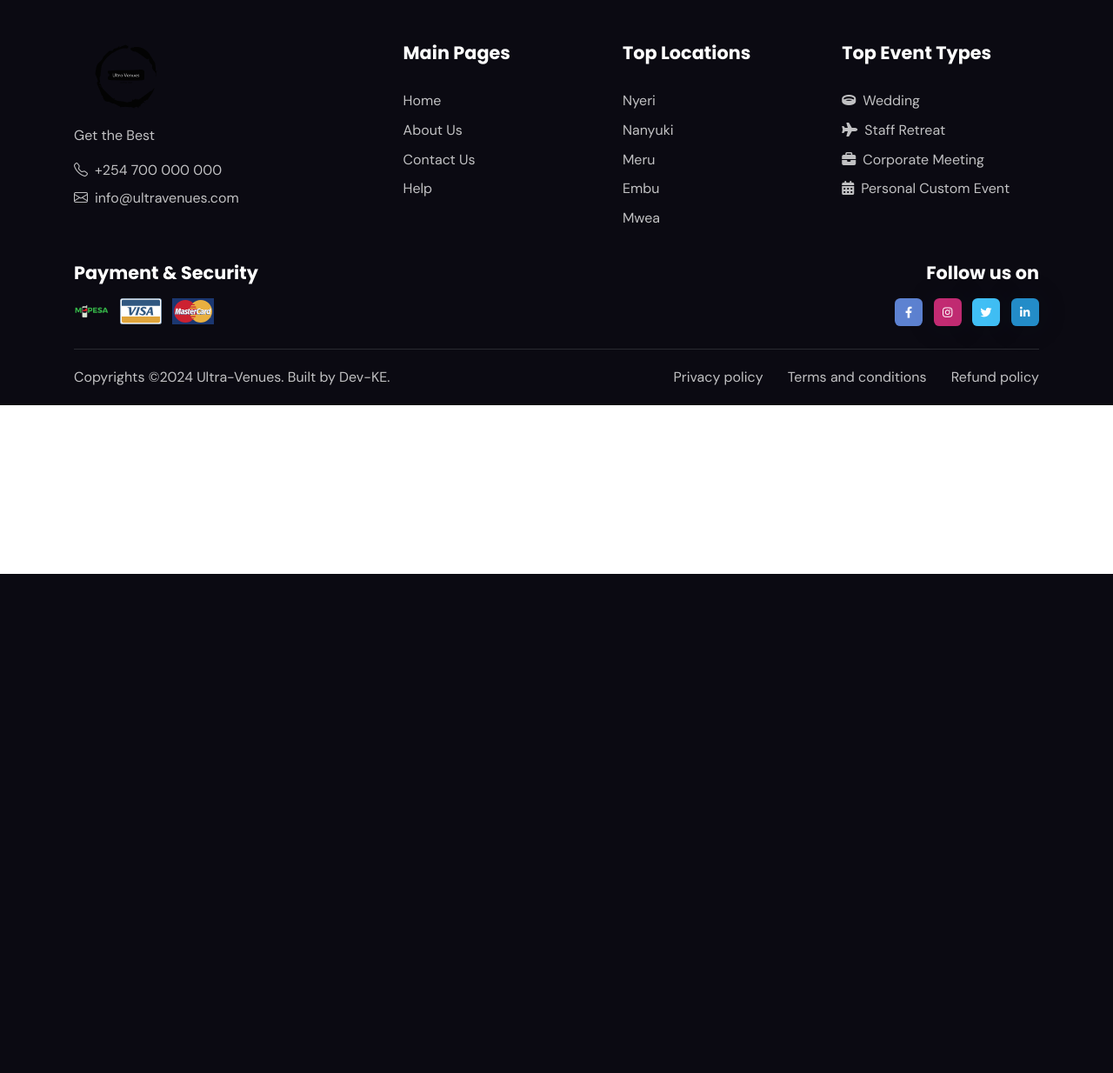
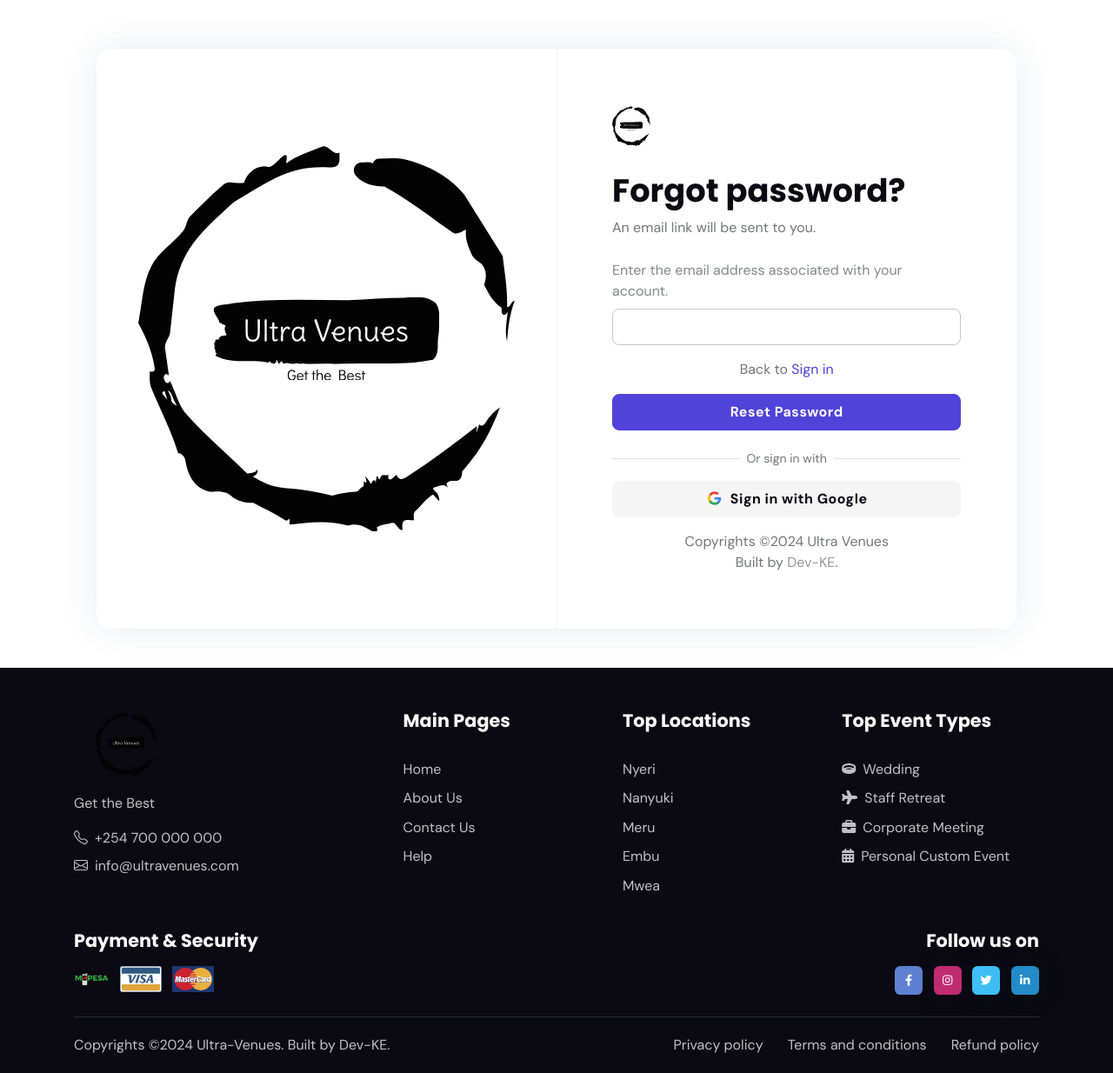
Before and after one commit to gitongatonny/ultra-venues, a PHP site: page /forgot-pass.php in a window 1280 px wide. Shown: the part 140-1374 px from the top of the page at 87% size. Before the commit the page ends 800 px from the top, so only its background shows below. Run offline with PHP 8.4, Linux system fonts and the light colour scheme.

Commit message:
Done with the forgot password page

```diff
--- a/forgot-pass.php
+++ b/forgot-pass.php
@@ -2,7 +2,7 @@
 <html lang="en">
 
     <head>
-        <title>Page | Ultra Venues</title>
+        <title>Forgot Password | Ultra Venues</title>
 
         <!-- Head Content -->
         <?php include "includes/head-content.php";?>
@@ -18,6 +18,75 @@
 
         <main>
 
+                <!-- =======================
+    Main Content START -->
+    <section class="vh-xxl-100">
+        <div class="container h-100 d-flex px-0 px-sm-4">
+            <div class="row justify-content-center align-items-center m-auto">
+                <div class="col-12">
+                    <div class="bg-mode shadow rounded-3 overflow-hidden">
+                        <div class="row g-0">
+                            <!-- Vector Image -->
+                            <div class="col-lg-6 d-md-flex align-items-center order-2 order-lg-1">
+                                <div class="p-3 p-lg-5">
+                                    <img src="assets/images/logo.svg" alt="">
+                                </div>
+                                <!-- Divider -->
+                                <div class="vr opacity-1 d-none d-lg-block"></div>
+                            </div>
+
+                            <!-- Information -->
+                            <div class="col-lg-6 order-1">
+                                <div class="p-4 p-sm-7">
+                                    <!-- Logo -->
+                                    <a href="index.html">
+                                        <img class="mb-4 h-50px" src="assets/images/logo.svg" alt="logo">
+                                    </a>
+                                    <!-- Title -->
+                                    <h1 class="mb-2 h3">Forgot password?</h1>
+                                    <p class="mb-sm-0">An email link will be sent to you.</p>
+
+                                    <!-- Form START -->
+                                    <form class="mt-sm-4 text-start">
+                                        <!-- Email -->
+                                        <div class="mb-3">
+                                            <label class="form-label">Enter the email address associated with your account.</label>
+                                            <input type="email" class="form-control">
+                                        </div>
+
+                    <div class="mb-3 text-center">
+                        <p>Back to <a href="login.php">Sign in</a></p>
+                    </div>
+
+                                        <!-- Button -->
+                                        <div class="d-grid"><button type="submit" class="btn btn-primary">Reset Password</button></div>
+
+                                        <!-- Divider -->
+                                        <div class="position-relative my-4">
+                                            <hr>
+                                            <p class="small position-absolute top-50 start-50 translate-middle bg-mode px-2">Or sign in with</p>
+                                        </div>
+
+                                        <!-- Google and facebook button -->
+                                        <div class="vstack gap-3">
+                                            <a href="#" class="btn btn-light mb-0"><i class="fab fa-fw fa-google text-google-icon me-2"></i>Sign in with Google</a>
+                                        </div>
+
+                                        <!-- Copyright -->
+                                        <div class="text-primary-hover mt-3 text-center"> Copyrights ©2024 Ultra Venues <br> Built by <a href="#">Dev-KE</a>. </div>
+                                    </form>
+                                    <!-- Form END -->
+                                </div>
+                            </div>
+                        </div>
+                    </div>
+                </div>
+            </div>
+        </div>
+    </section>
+    <!-- =======================
+    Main Content END -->
+
         </main>
 
         <!-- Footer START -->
```
